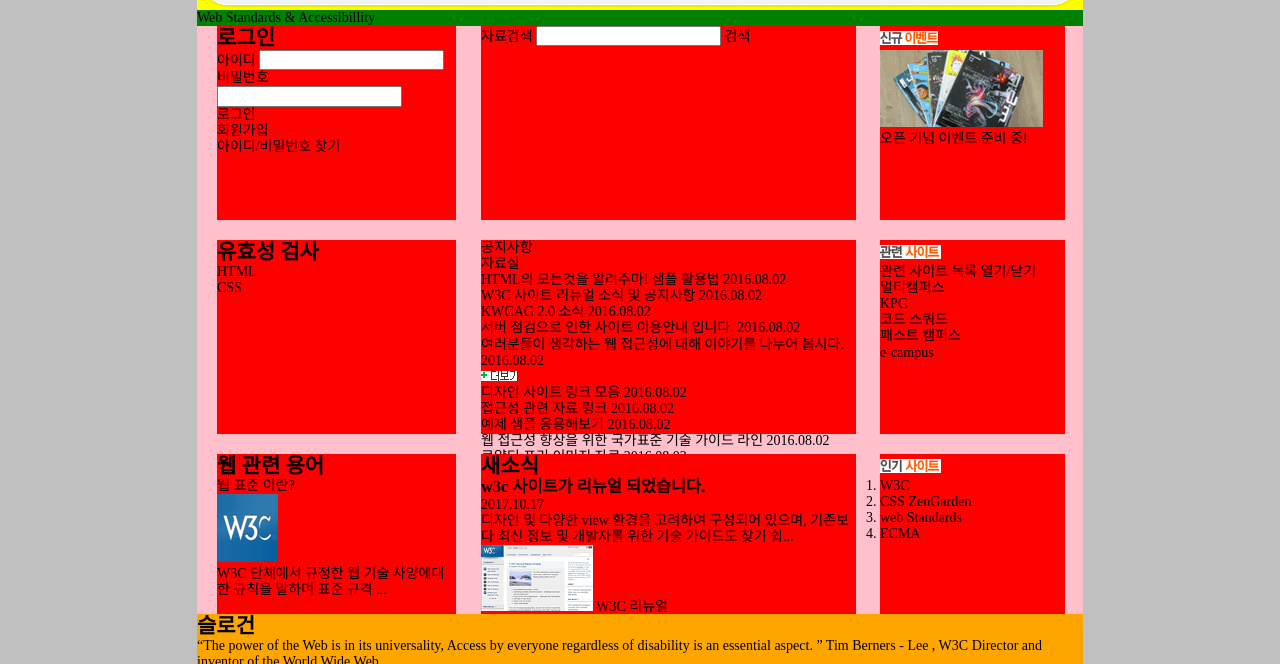
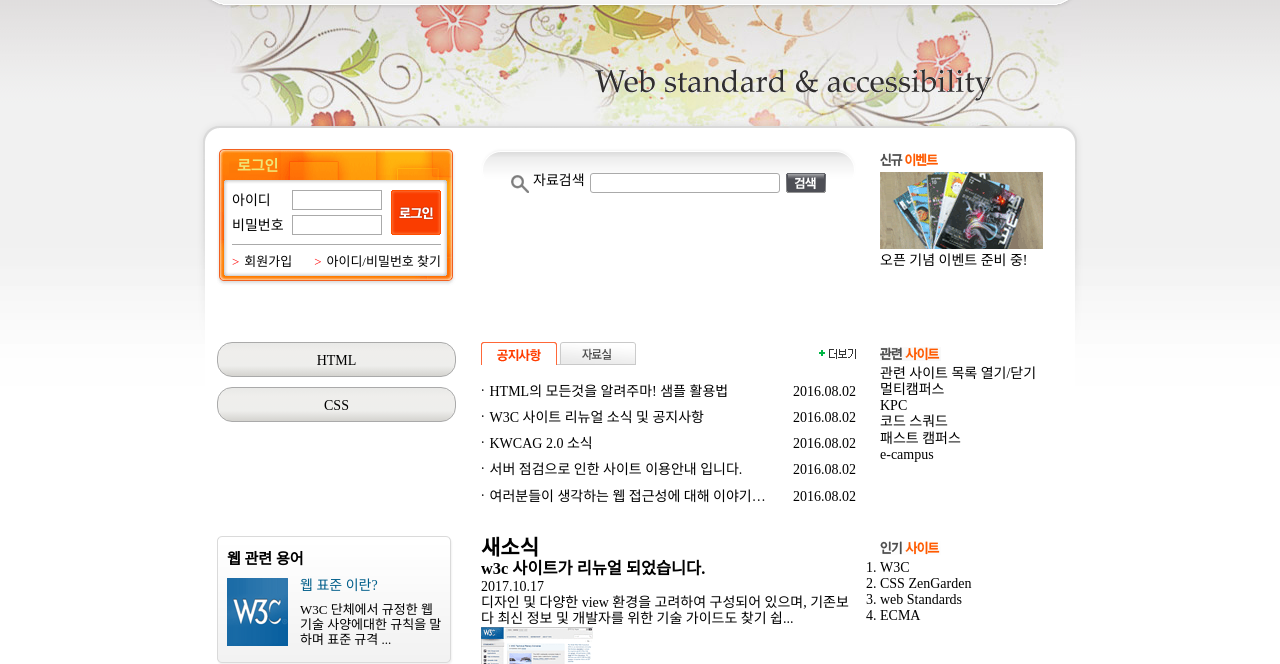
Before and after one commit to mousigner/mousigner.github.io, a plain HTML site: page index.html in a window 1280 px wide. Shown: the part 95-759 px from the top of the page. Drawn offline with nearby package versions, Linux system fonts and the light colour scheme; a web font is replaced by a local one.

Commit message:
공지사항 자료실 디자인 완료

```diff
--- a/css/style.css
+++ b/css/style.css
@@ -1,6 +1,6 @@
-@charset 'utf-8';
-@import url('https://cdnjs.cloudflare.com/ajax/libs/normalize/7.0.0/normalize.min.css');
-@import url('http://spoqa.github.io/spoqa-han-sans/css/SpoqaHanSans-kr.css');
+@charset "utf-8";
+@import url("https://cdnjs.cloudflare.com/ajax/libs/normalize/7.0.0/normalize.min.css");
+@import url("http://spoqa.github.io/spoqa-han-sans/css/SpoqaHanSans-kr.css");
 
 /*요소(element) 여백 초기화*/
 
@@ -24,6 +24,13 @@ a:link, a:visited {
 a:hover, a:focus {
     color: #666;
     ;
+}
+
+/*숨김 컨텐츠*/
+
+#validation-heading {
+    position: absolute;
+    left: -999rem;
 }
 
 /*박스 크기 계산 방식*/
@@ -55,12 +62,12 @@ body {
     font-weight: 400;
     color: #000;
     font-size: 1.4rem;
+    background: url('../images/common/wrap_bg.jpg') no-repeat 50% 0, url('../images/common/bg_body.gif') repeat-x;
 }
 
 /*wrapper*/
 
 .wrapper {
-    background: silver;
     display: flex;
     flex-direction: column;
     align-items: center;
@@ -76,7 +83,7 @@ body {
 
 .header {
     position: relative;
-    background: yellow url('../images/common/bg_menubox.png')no-repeat 0 0;
+    background: url('../images/common/bg_menubox.png')no-repeat 0 0;
     height: 105px;
     padding: 0 22px;
 }
@@ -109,6 +116,9 @@ body {
 .lnb li:first-child:before {
     content: "";
 }
+
+/*메인 메뉴*/
+
 .gnb {
     background: url('../images/common/sitemenu_bg.gif') no-repeat;
 }
@@ -158,62 +168,257 @@ body {
     display: block !important;
 }
 
-/* .gnb .main-menu {
-    display: flex;
-    margin-left: 217px;
-}
-.gnb .main-menu .sub-menu {
-    display: none;
-    display: flex;
-} */
+/*메인 컨텐츠*/
 
-
-/*메인메뉴*/
-
-
-/**/
-
-.visual {
-    background: green;
-}
-.slogan {
-    background: orange
-}
 .main-content {
-    background: pink;
+    background: url('../images/common/contents_box.png') no-repeat;
+    padding: 30px 0;
     display: grid;
     grid-template-columns: 20px 239px 25px 375px 24px 185px 18px;
     grid-template-rows: 33% 33% 33%;
     grid-row-gap: 20px;
 }
-.main-content>div {
-    background: red;
-}
+
+/*로그인*/
+
 .login {
     width: 239px;
+    background: url('../images/main/login_box.gif') no-repeat;
+    padding: 10px;
     grid-column-start: 2;
     grid-row-start: 1;
 }
+.login-heading {
+    font-size: 1.5rem;
+    margin-left: 10px;
+    color: hsla(55, 80%, 70%, 1);
+}
+.user-id, .user-pw {
+    width: 155px;
+    margin-bottom: 5px;
+}
+.login-form {
+    margin: 15px 5px 10px;
+    border-bottom: 1px solid #aaa;
+    height: 55px;
+    display: flex;
+    /* flex-direction: column; flex-wrap: wrap; */
+    flex-flow: column wrap;
+    justify-content: flex-start;
+    align-content: space-between;
+}
+.login-form span {
+    display: inline-block;
+    width: 4em;
+}
+.login-form input {
+    width: 90px;
+    height: 20px;
+    border: 1px solid #aaa;
+}
+.btn-login {
+    width: 50px;
+    height: 45px;
+    background: url('../images/main/btn_login.gif') no-repeat;
+    padding-top: 45px;
+    overflow: hidden;
+    cursor: pointer;
+}
+.member {
+    display: flex;
+    justify-content: space-between;
+    margin: 0 5px;
+    font-size: 1.3rem;
+    padding-bottom: 5px;
+}
+.member li:before {
+    content: ">";
+    color: #f00;
+    margin-right: 5px;
+}
+
+/*유효성 검사 링크*/
+
 .validation {
     width: 239px;
     grid-column-start: 2;
     grid-row-start: 2;
 }
+.validation a {
+    background-image: linear-gradient(to top, #d5d4d0 0%, #d5d4d0 1%, #eeeeec 31%, #efeeec 75%, #e9e9e7 100%);
+    display: block;
+    border: 1px solid #aaa;
+    margin-bottom: 10px;
+    height: 35px;
+    text-align: center;
+    line-height: 35px;
+    border-radius: 15px;
+}
+
+/* .validation ul li:first-child a {
+    background: url('../images/main/btn_html.gif') no-repeat;
+}
+.validation ul li:last-child a {
+    background: url('../images/main/btn_css.gif') no-repeat;
+} */
+
+
+/*웹 관련 용어*/
+
 .term {
     width: 239px;
+    padding: 15px 10px;
+    background: url('../images/main/bg_standardbox.gif') no-repeat;
     grid-column-start: 2;
     grid-row-start: 3;
 }
+.term-heading {
+    font-size: 1.5rem;
+}
+.term-list {
+    margin-top: 10px;
+    display: grid;
+    grid-template-columns: 65px 1fr;
+    grid-template-rows: 20px 1fr;
+    grid-column-gap: 8px;
+    grid-row-gap: 5px;
+}
+.term-list-heading {
+    grid-column: 2/3;
+    grid-row: 1;
+    color: hsl(199, 100%, 27%);
+}
+.term-list-thumbnail {
+    grid-column: 1/3;
+    grid-row: 1 / span 2;
+}
+.term-list-brief {
+    grid-column: 2/3;
+    grid-row: 2/span 1;
+    font-size: 1.3rem;
+}
+
+/*검색*/
+
 .search-form {
     width: 375px;
     grid-column-start: 4;
     grid-row-start: 1;
+    background: url('../images/main/bg_search.gif') no-repeat;
+    padding: 25px 30px 10px;
+    display: flex;
+    justify-content: space-between;
 }
+.search-form span {
+    font-size: 600;
+    background: url('../images/common/icon_search.gif') no-repeat 0 2px;
+    padding-left: 22px;
+}
+.search-form input {
+    width: 190px;
+    height: 20px;
+    border: 1px solid #aaa;
+    border-radius: 3px;
+}
+.btn-search {
+    width: 40px;
+    height: 20px;
+    cursor: pointer;
+    position: relative;
+    background: #333;
+    color: #fff;
+    font-size: 1.2rem;
+}
+.btn-search:after {
+    content: '';
+    position: absolute;
+    left: 0;
+    top: 0;
+    width: 100%;
+    height: 100%;
+    background: url('../images/common/btn_search.gif') no-repeat;
+}
+
+/*공지사항 및 자료실*/
+
 .board {
     width: 375px;
     grid-column-start: 4;
     grid-row-start: 2;
+    position: relative;
 }
+.board-list {
+    display: flex;
+}
+.notice, .pds {
+    display: none;
+}
+.tabpanel-act {
+    display: block !important;
+    margin-top: 15px;
+}
+.tabpanel-act li {
+    margin: 10px 0;
+    display: flex;
+    justify-content: space-between;
+}
+.tabpanel-act li a {
+    display: block;
+    /* width: calc(100% - 85px); */
+    width: 290px;
+    white-space: nowrap;
+    overflow: hidden;
+    /*크롬에서 적용되지 않음*/
+    text-overflow: ellipsis;
+}
+.tabpanel-act li a:before {
+    content: '.';
+    position: relative;
+    top: -5px;
+    margin-right: 5px;
+}
+.tabpanel-act a[class$="more"] {
+    position: absolute;
+    right: 0;
+    top: 0;
+    padding: 5px;
+    margin-right: -5px;
+}
+
+/* .board time {
+    text-align: right
+}
+.board-list {
+    display: flex;
+}
+.notice, .pds {
+    padding-top: 20px;
+    margin-top: -3px;
+    border-top: 1px solid #d7d7d7;
+}
+.notice li, .pds li {
+    list-style: disc;
+    margin-left: 18px;
+    display: grid;
+    grid-template-columns: 1fr 90px;
+    grid-gap: 10px;
+}
+.notice-more, .pds-more {
+    position: absolute;
+    right: 0;
+    top: 0;
+}
+.tabpanner-act {
+    display: none;
+}
+.notice {}
+.pds {
+    display: none;
+} */
+
+
+/*새소식*/
+
 .news {
     width: 375px;
     grid-column-start: 4;
@@ -234,8 +439,17 @@ body {
     grid-column-start: 6;
     grid-row-start: 3;
 }
+
+/*슬로건*/
+
+.slogan {
+    background: orange
+}
+
+/*푸터*/
+
 .footer {
-    background: skyblue;
+    background: url('../images/common/footerbg.gif') repeat-x;
     width: 100%;
 }
 .footer-inner {
--- a/index.html
+++ b/index.html
@@ -37,8 +37,8 @@
             </ul>
             <div class="gnb" role="navigation" aria-label="메인 메뉴">
                 <ul class="main-menu" id="navigation">
-                    <li>
-                        <span tabindex="0"> <img src="images/common/topmenu01.gif" alt="HTML에 대해" /> </span>
+                    <li tabindex="0">
+                        <span> <img src="images/common/topmenu01.gif" alt="HTML에 대해" /> </span>
                         <ul class="sub-menu sub-menu1">
                             <li>
                                 <a href="#">(X)HTML 소개</a>
@@ -51,8 +51,8 @@
                             </li>
                         </ul>
                     </li>
-                    <li>
-                        <span tabindex="0"> <img src="images/common/topmenu02.gif" alt="CSS에 대해" /> </span>
+                    <li tabindex="0">
+                        <span> <img src="images/common/topmenu02.gif" alt="CSS에 대해" /> </span>
                         <ul class="sub-menu sub-menu2">
                             <li>
                                 <a href="#">CSS 소개</a>
@@ -65,8 +65,8 @@
                             </li>
                         </ul>
                     </li>
-                    <li>
-                        <span tabindex="0"> <img src="images/common/topmenu03.gif" alt="웹표준" /> </span>
+                    <li tabindex="0">
+                        <span> <img src="images/common/topmenu03.gif" alt="웹표준" /> </span>
                         <ul class="sub-menu sub-menu3">
                             <li>
                                 <a href="#">웹표준이란?</a>
@@ -79,8 +79,8 @@
                             </li>
                         </ul>
                     </li>
-                    <li>
-                        <span tabindex="0"> <img src="images/common/topmenu04.gif" alt="웹접근성" /> </span>
+                    <li tabindex="0">
+                        <span> <img src="images/common/topmenu04.gif" alt="웹접근성" /> </span>
                         <ul class="sub-menu sub-menu4">
                             <li>
                                 <a href="#">웹접근성의 개요</a>
@@ -93,8 +93,8 @@
                             </li>
                         </ul>
                     </li>
-                    <li>
-                        <span tabindex="0"> <img src="images/common/topmenu05.gif" alt="묻고답하기" /> </span>
+                    <li tabindex="0">
+                        <span> <img src="images/common/topmenu05.gif" alt="묻고답하기" /> </span>
                         <ul class="sub-menu sub-menu5">
                             <li>
                                 <a href="#">HTML 및 CSS</a>
@@ -108,8 +108,8 @@
 
                         </ul>
                     </li>
-                    <li>
-                        <span tabindex="0"> <img src="images/common/topmenu06.gif" alt="자료실" /> </span>
+                    <li tabindex="0">
+                        <span> <img src="images/common/topmenu06.gif" alt="자료실" /> </span>
                         <ul class="sub-menu sub-menu6">
                             <li>
                                 <a href="#">웹표준 자료실</a>
@@ -127,29 +127,28 @@
         </div>
 
         <div class="visual">
-            Web Standards &amp; Accessibillity
+            <img src="images/main/main_visual.gif" alt="Web Standards &amp; Accessibillity">
         </div>
 
         <div class="main-content" role="main">
             <div class="login">
                 <h2 class="login-heading">로그인</h2>
                 <div class="login-form" role="form">
-                    <div>
+                    <div class="user-id">
                         <span id="uid">아이디</span>
                         <input type="text" aria-labelledby="uid" id="user-id">
                     </div>
-                    <div>
+                    <div class="user-pw">
                         <span id="upw">비밀번호</span>
                         <input type="password" aria-labelledby="upw">
                     </div>
+                    <div class="btn-login" tabindex="0" role="button">로그인</div>
                 </div>
-                <div class="btn-login" tabindex="0" role="button">로그인</div>
                 <ul class="member">
                     <li><a href="#">회원가입</a></li>
                     <li><a href="#">아이디/비밀번호 찾기</a></li>
                 </ul>
             </div>
-
             <div class="validation" aria-label="HTML과 CSS 유효성 검사 링크목록">
                 <h2 class="readable-hidden" id="validation-heading">유효성 검사</h2>
                 <ul>
@@ -168,40 +167,44 @@
                     <p class="term-list-thumbnail">
                         <img src="images/main/img_standards.gif" alt="" aria-label="웹표준 관련 스펙을 정의하는 w3c">
                     </p>
-                    <p class="term-list-vrief">W3C 단체에서 규정한 웹 기술 사양에대한 규칙을 말하며 표준 규격 ...</p>
+                    <p class="term-list-brief">W3C 단체에서 규정한 웹 기술 사양에대한 규칙을 말하며 표준 규격 ...</p>
                 </div>
             </div>
             <div class="search-form" role="search" aria-label="검색 폼">
                 <span id="search-label">자료검색</span>
                 <input type="text" aria-labelledby="search-label">
-                <span tabindex="0" role="button">검색</span>
+                <div class="btn-search" tabindex="0" role="button">검색</div>
             </div>
             <div class="board">
                 <ul class="board-list" role="tablist">
-                    <li tabindex="0" role="tab" aria-selected="true" aria-controls="notice" id="notice-tab">공지사항</li>
-                    <li tabindex="0" role="tab" aria-selected="false" aria-controls="pds" id="pds-tab">자료실</li>
+                    <li tabindex="0" role="tab" aria-selected="true" aria-controls="notice" id="notice-tab">
+                        <img src="images/main/tab_notice_ov.gif" alt="공지사항">
+                    </li>
+                    <li tabindex="0" role="tab" aria-selected="false" aria-controls="pds" id="pds-tab">
+                        <img src="images/main/tab_pds.gif" alt="자료실">
+                    </li>
                 </ul>
 
-                <div class="notice" id="notice" role="tabpanel" aria-labelledby="notice-tab">
+                <div class="notice tabpanel-act" id="notice" role="tabpanel" aria-labelledby="notice-tab">
                     <ul class="notice-list">
                         <li>
-                            <a href="#">HTML의 모든것을 알려주마! 샘플 활용법</a>
+                            <span><a href="#">HTML의 모든것을 알려주마! 샘플 활용법</a></span>
                             <time datetime="2016-08-02T13:51:30">2016.08.02</time>
                         </li>
                         <li>
-                            <a href="#">W3C 사이트 리뉴얼 소식 및 공지사항</a>
+                            <span><a href="#">W3C 사이트 리뉴얼 소식 및 공지사항</a></span>
                             <time datetime="2016-08-02T13:51:30">2016.08.02</time>
                         </li>
                         <li>
-                            <a href="#">KWCAG 2.0 소식</a>
+                            <span><a href="#">KWCAG 2.0 소식</a></span>
                             <time datetime="2016-08-02T13:51:30">2016.08.02</time>
                         </li>
                         <li>
-                            <a href="#">서버 점검으로 인한 사이트 이용안내 입니다.</a>
+                            <span><a href="#">서버 점검으로 인한 사이트 이용안내 입니다.</a></span>
                             <time datetime="2016-08-02T13:51:30">2016.08.02</time>
                         </li>
                         <li>
-                            <a href="#">여러분들이 생각하는 웹 접근성에 대해 이야기를 나누어 봅시다.</a>
+                            <span><a href="#">여러분들이 생각하는 웹 접근성에 대해 이야기를 나누어 봅시다.</a></span>
                             <time datetime="2016-08-02T13:51:30">2016.08.02</time>
                         </li>
                     </ul>
@@ -213,23 +216,23 @@
                 <div class="pds" id="pds" role="tabpanel" aria-labelledby="pds-tab">
                     <ul class="pds-list">
                         <li>
-                            <a href="/">디자인 사이트 링크 모음</a>
+                            <span><a href="/">디자인 사이트 링크 모음</a></span>
                             <time datetime="2016-08-02T13:51:30">2016.08.02</time>
                         </li>
                         <li>
-                            <a href="/">접근성 관련 자료 링크</a>
+                            <span><a href="/">접근성 관련 자료 링크</a></span>
                             <time datetime="2016-08-02T13:51:30">2016.08.02</time>
                         </li>
                         <li>
-                            <a href="/">예제 샘플 응용해보기</a>
+                            <span><a href="/">예제 샘플 응용해보기</a></span>
                             <time datetime="2016-08-02T13:51:30">2016.08.02</time>
                         </li>
                         <li>
-                            <a href="/">웹 접근성 향상을 위한 국가표준 기술 가이드 라인</a>
+                            <span><a href="/">웹 접근성 향상을 위한 국가표준 기술 가이드 라인</a></span>
                             <time datetime="2016-08-02T13:51:30">2016.08.02</time>
                         </li>
                         <li>
-                            <a href="/">로얄티 프리 이미지 자료</a>
+                            <span><a href="/">로얄티 프리 이미지 자료</a></span>
                             <time datetime="2016-08-02T13:51:30">2016.08.02</time>
                         </li>
                     </ul>
```
Also changed, not shown: js/menu-tab.js (+25 -3 lines), 2 other files.
